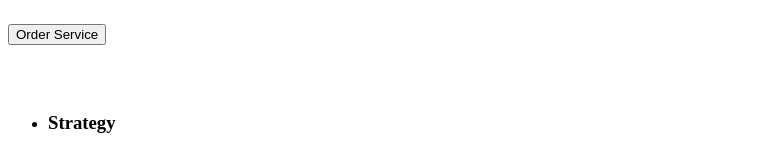
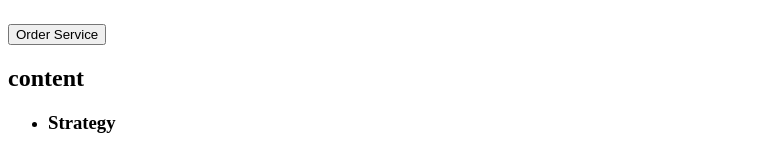
Before and after one commit to xssayy/goit-markup-hw-01, a plain HTML site: page index.html in a window 1280 px wide. Shown: the part 191-343 px from the top of the page, without its empty margins (0-759 px from the left). Drawn offline with Linux system fonts and the light colour scheme.

Commit message:
fixed mistakes №2

```diff
--- a/index.html
+++ b/index.html
@@ -34,7 +34,7 @@
         <button type="button">Order Service</button>
       </section>
       <section>
-        <h2>&nbsp;</h2>
+        <h2>content</h2>
         <ul>
           <li>
             <h3>Strategy</h3>
```
